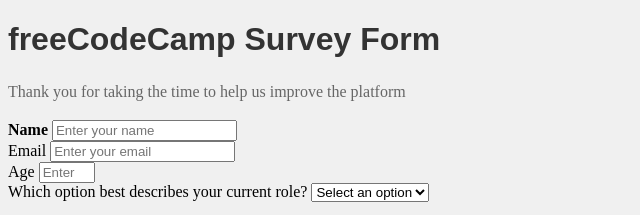
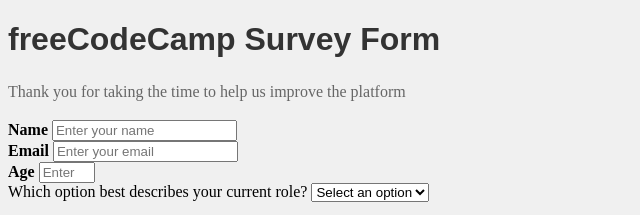
Before and after one commit to Dmatal-debug/Web_Javascript_Fundamentals, a plain HTML site: page index.html in a window 1280 px wide. Shown: the top 215 px of the page, 0-640 px from the left. Drawn offline with Linux system fonts and the light colour scheme.

Commit message:
Fix label ids to match HTML

```diff
--- a/styles.css
+++ b/styles.css
@@ -18,12 +18,12 @@
     margin-bottom: 5px;
 }
 
-#mail-label{
+#email-label{
     font-weight: bold;
     margin-bottom: 5px;
 }
 
-#message-label{
+#number-label{
     font-weight: bold;
     margin-bottom: 5px;
 }
```
